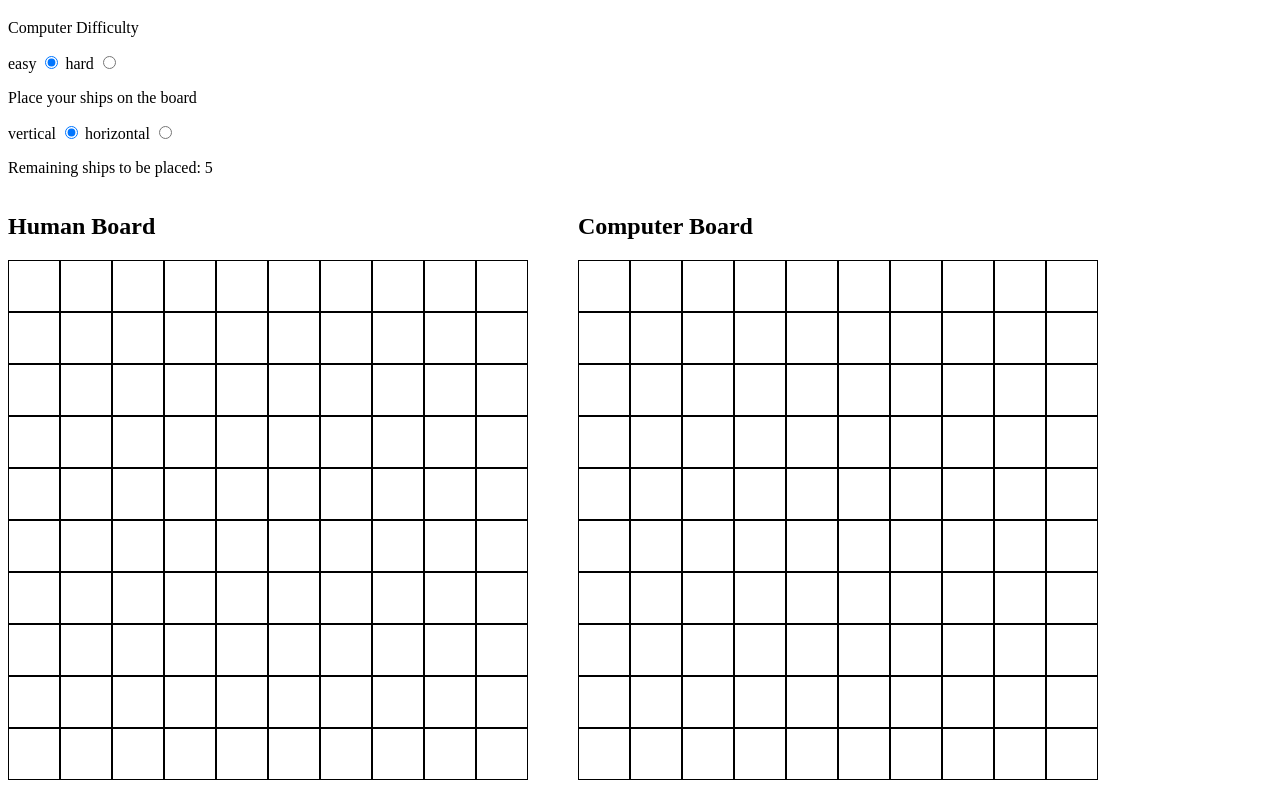
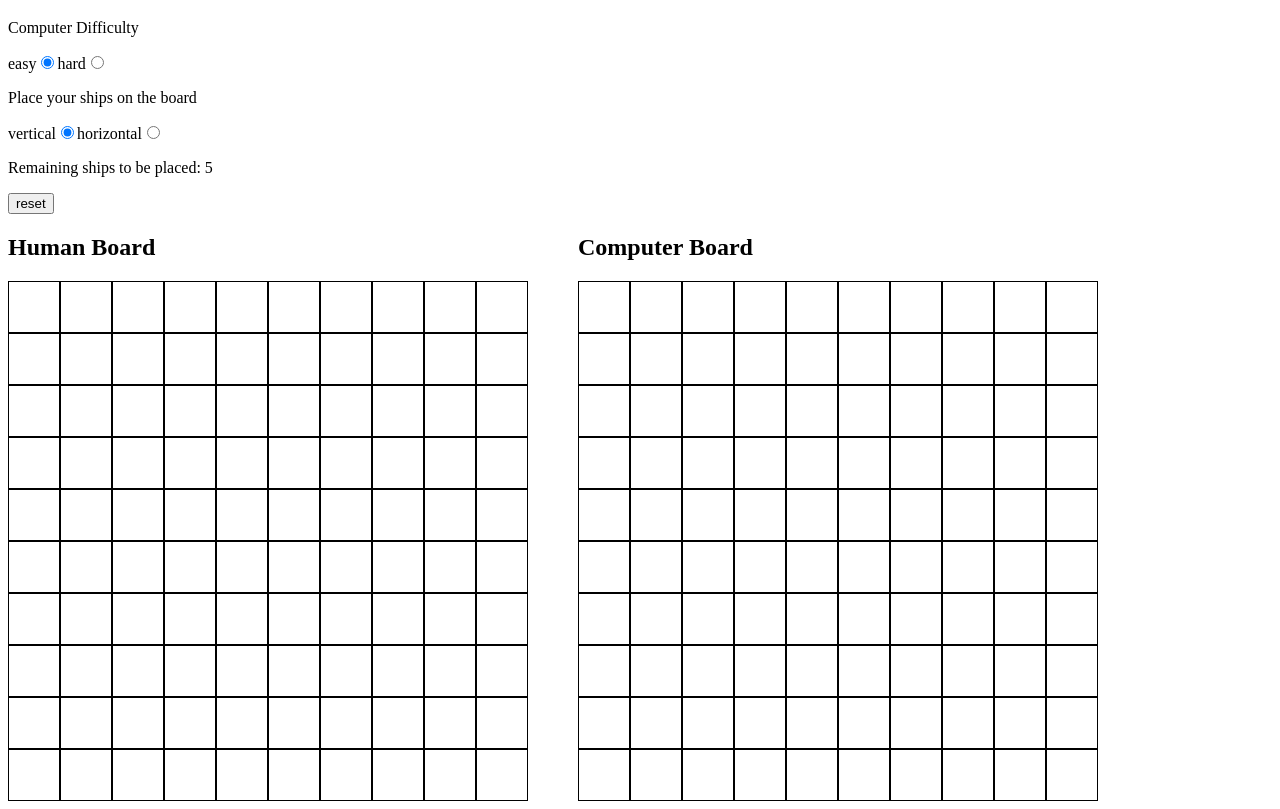
Before and after one commit to esteban90-dev/battleship, a website built with webpack: page dist/index.html in a window 1280 px wide. Shown: the part 61-870 px from the top of the page. Before the commit the page ends 849 px from the top, so only its background shows below. Built offline with nearby package versions, Linux system fonts and the light colour scheme.

Commit message:
add a game reset button

```diff
--- a/src/display.js
+++ b/src/display.js
@@ -3,57 +3,10 @@ const Display = function() {
   const computerBoard = document.querySelector('#computerBoard');
   const humanStatus = document.querySelector('#humanStatus');
   const computerStatus = document.querySelector('#computerStatus');
-  const verticalButton = document.querySelector('#vertical');
-  const horizontalButton = document.querySelector('#horizontal');
-  const pShipsRemaining = document.querySelector('#shipsRemaining');
   const gamePromptContainer = document.querySelector('#gamePrompt');
-  const easyButton = document.querySelector('#easy');
-  const hardButton = document.querySelector('#hard');
+  const resetButton = document.querySelector('#reset');
   let nextPlacementSize;
-  let difficulty = activeDifficulty();
-  let orientation = activeOrientation();
-
-  verticalButton.addEventListener('click', () => {
-    orientation = verticalButton.getAttribute('id');
-  });
-
-  horizontalButton.addEventListener('click', () => {
-    orientation = horizontalButton.getAttribute('id');
-  });
-
-  easyButton.addEventListener('click', () => {
-    difficulty = 0;
-  });
-
-  hardButton.addEventListener('click', () => {
-    difficulty = 1;
-  });
-
-  function activeOrientation() {
-    let result;
-
-    if (verticalButton.checked) {
-      result = verticalButton.getAttribute('id');
-    }
-    else {
-      result = horizontalButton.getAttribute('id');
-    }
-
-    return result;
-  }
-
-  function activeDifficulty() {
-    let result;
-
-    if (easyButton.checked) {
-      result = 0;
-    }
-    else {
-      result = 1;
-    }
-
-    return result;
-  }
+  let difficulty;
 
   function bindHumanGridButtonsForPlacement(hoverHandler, clickHandler) {
     const humanGridButtons = document.querySelectorAll('.human-button');
@@ -179,6 +132,8 @@ const Display = function() {
   }
 
   function addRemainingCoordinates(coordinate) {
+    const verticalButton = document.querySelector('#vertical');
+    const horizontalButton = document.querySelector('#horizontal');
     let yCoords = [];
     let xCoords = [];
     let newCoords = [];
@@ -189,7 +144,7 @@ const Display = function() {
     xCoords.push(coordinate[1]);
 
     // if direction is vertical
-    if (orientation === verticalButton.getAttribute('id')) {
+    if (verticalButton.checked) {
       // push nextPlacementSize more increasing y coordinates into the yCoords array
       for (let i = 0; i < nextPlacementSize - 1; i++) {
         let lastEntry = yCoords.slice(-1)[0];
@@ -203,7 +158,7 @@ const Display = function() {
     }
 
     // if direction is horizontal
-    if (orientation === horizontalButton.getAttribute('id')) {
+    if (horizontalButton.checked) {
       // push nextPlacementSize more same y coordinates into the yCoords array
       for (let i = 0; i < nextPlacementSize - 1; i++) {
         yCoords.push(yCoords.slice(-1)[0]);
@@ -296,6 +251,7 @@ const Display = function() {
   }
 
   function renderRemainingPlacements() {
+    const pShipsRemaining = document.querySelector('#shipsRemaining');
     pShipsRemaining.innerHTML = `Remaining ships to be placed: ${nextPlacementSize}`;
   }
 
@@ -363,7 +319,98 @@ const Display = function() {
     return difficulty;
   }
 
-  return { bindHumanGridButtonsForPlacement, bindComputerGridButtonsForAttack, renderHumanBoard, renderComputerBoard, renderStatuses, renderWinner, setNextPlacementSize, renderRemainingPlacements, renderHumanAttackPrompt, renderComputerAttackPrompt, renderHumanWinner, renderComputerWinner, renderHumanShipsRemaining, renderComputerShipsRemaining, getDifficulty }
+  function bindResetButton(handler) {
+    resetButton.addEventListener('click', () => {
+      let result = window.confirm('are you sure?');
+      if (result) {
+        handler();
+      }
+    });
+  }
+
+  function renderGameSetup() {
+    gamePromptContainer.innerHTML = '';
+
+    const difficultyP = document.createElement('p');
+    difficultyP.innerHTML = 'Computer Difficulty';
+    gamePromptContainer.appendChild(difficultyP);
+
+    const easyLabel = document.createElement('label');
+    easyLabel.setAttribute('for', 'easy');
+    easyLabel.innerHTML = 'easy';
+    gamePromptContainer.appendChild(easyLabel);
+
+    const easyRadio = document.createElement('input');
+    easyRadio.setAttribute('type', 'radio');
+    easyRadio.setAttribute('id', 'easy');
+    easyRadio.setAttribute('name', 'difficulty');
+    easyRadio.setAttribute('value', 'easy');
+    easyRadio.setAttribute('checked', true);
+    gamePromptContainer.appendChild(easyRadio);
+
+    easyRadio.addEventListener('click', () => {
+      difficulty = 0;;
+    })
+
+    const hardLabel = document.createElement('label');
+    hardLabel.setAttribute('for', 'hard');
+    hardLabel.innerHTML = 'hard';
+    gamePromptContainer.appendChild(hardLabel);
+
+    const hardRadio = document.createElement('input');
+    hardRadio.setAttribute('type', 'radio');
+    hardRadio.setAttribute('id', 'hard');
+    hardRadio.setAttribute('name', 'difficulty');
+    hardRadio.setAttribute('value', 'hard');
+    gamePromptContainer.appendChild(hardRadio);
+
+    hardRadio.addEventListener('click', () => {
+      difficulty = 1;
+    });
+
+    const placeP = document.createElement('p');
+    placeP.innerHTML = 'Place your ships on the board';
+    gamePromptContainer.appendChild(placeP);
+
+    const verticalLabel = document.createElement('label');
+    verticalLabel.setAttribute('for', 'vertical');
+    verticalLabel.innerHTML = 'vertical';
+    gamePromptContainer.appendChild(verticalLabel);
+
+    const verticalRadio = document.createElement('input');
+    verticalRadio.setAttribute('type', 'radio');
+    verticalRadio.setAttribute('value', 'vertical');
+    verticalRadio.setAttribute('id', 'vertical');
+    verticalRadio.setAttribute('name', 'orientation');
+    verticalRadio.setAttribute('checked', true);
+    gamePromptContainer.appendChild(verticalRadio);
+
+    const horizontalLabel = document.createElement('label');
+    horizontalLabel.setAttribute('for', 'horizontal');
+    horizontalLabel.innerHTML = 'horizontal';
+    gamePromptContainer.appendChild(horizontalLabel);
+
+    const horizontalRadio = document.createElement('input');
+    horizontalRadio.setAttribute('type', 'radio');
+    horizontalRadio.setAttribute('value', 'horizontal');
+    horizontalRadio.setAttribute('id', 'horizontal');
+    horizontalRadio.setAttribute('name', 'orientation');
+    gamePromptContainer.appendChild(horizontalRadio);
+
+    const shipsRemainingP = document.createElement('p');
+    shipsRemainingP.setAttribute('id', 'shipsRemaining');
+    shipsRemainingP.innerHTML = 'ships remaining';
+    gamePromptContainer.appendChild(shipsRemainingP);
+
+    // set the difficulty
+    if (easyRadio.checked) {
+      difficulty = 0;
+    } else {
+      difficulty = 1;
+    }
+  }
+
+  return { bindHumanGridButtonsForPlacement, bindComputerGridButtonsForAttack, renderHumanBoard, renderComputerBoard, renderStatuses, renderWinner, setNextPlacementSize, renderRemainingPlacements, renderHumanAttackPrompt, renderComputerAttackPrompt, renderHumanWinner, renderComputerWinner, renderHumanShipsRemaining, renderComputerShipsRemaining, getDifficulty, bindResetButton, renderGameSetup }
 }
 
 export default Display;
--- a/src/game-controller.js
+++ b/src/game-controller.js
@@ -20,8 +20,13 @@ const GameController = function(ComputerPlayer, HumanBoard, Display) {
   const humanBoard = HumanBoard;
   const computerBoard = computerPlayer.getBoard();
 
+  display.bindResetButton(init);
+
   function init() {
+    humanBoard.clear();
+    computerBoard.clear();
     const humanShipCoordinates = humanBoard.getShips().map(entry => entry.coordinates);
+    display.renderGameSetup();
     display.renderHumanBoard(humanBoard.print(), humanShipCoordinates);
     display.renderComputerBoard(computerPlayer.getBoard().print());
     display.setNextPlacementSize(humanBoard.getNextPlacement());
--- a/src/gameboard.js
+++ b/src/gameboard.js
@@ -15,7 +15,7 @@ const GameBoard = function(ShipFactory) {
   let misses = [];
   let attacks = [];
   let hits = [];
-  const remainingPlacements = [2, 3, 3, 4, 5];
+  let remainingPlacements = [2, 3, 3, 4, 5];
 
   function getShips() {
     return ships;
@@ -296,6 +296,7 @@ const GameBoard = function(ShipFactory) {
     misses = [];
     hits = [];
     attacks = [];
+    remainingPlacements = [2, 3, 3, 4, 5];
   }
 
   function getRemainingShips() {
--- a/tests/gameboard.test.js
+++ b/tests/gameboard.test.js
@@ -307,6 +307,17 @@ describe('gameboard.clear()', () => {
     expect(board.getAttacks()).toEqual([]);
   });
 
+  test('it clears the remainingPlacements array', () => {
+    const shipFactory = mockShipFactoryUnSunk;
+    const board = GameBoard(shipFactory);
+
+    board.placeShip([[0, 0], [1, 0], [2, 0], [3, 0], [4, 0]]);
+    board.receiveAttack([0, 0]);
+    board.clear();
+
+    expect(board.getNextPlacement()).toEqual(5);
+  });
+
 });
 
 describe('gameboard.getRemainingShips()', () => {
```
Also changed, not shown: dist/index.html, dist/scripts/main.js.
